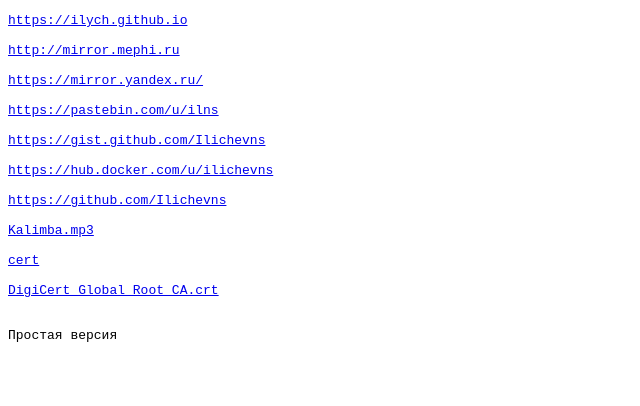
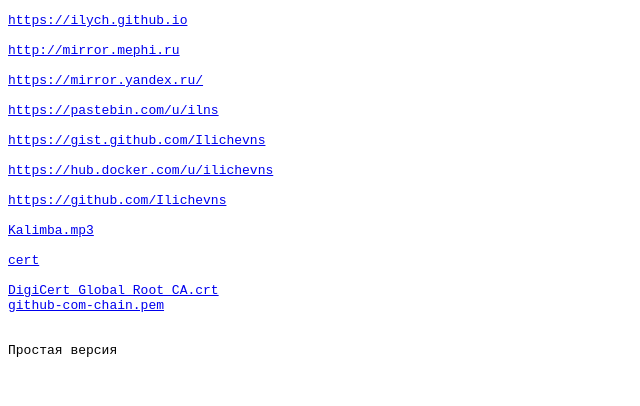
Before and after one commit to Ilichevns/ilichevns.github.io, a plain HTML site: page index.html in a window 1280 px wide. Shown: the whole page, without its empty margins (0-640 px from the left). Drawn offline with Linux system fonts and the light colour scheme.

Commit message:
github-com-chain.pem

```diff
--- a/index.html
+++ b/index.html
@@ -26,6 +26,7 @@
 <a href=./cert.pem>cert</a>
 
 <a href=./DigiCert_Global_Root_CA.crt>DigiCert_Global_Root_CA.crt</a>
+<a href=./github-com-chain.pem>github-com-chain.pem</a>
 
 
 Простая версия
```
Also changed, not shown: 1 other file.
